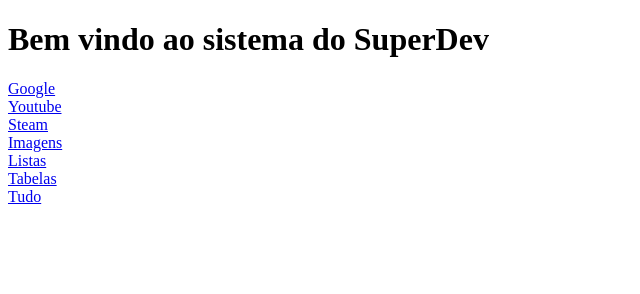
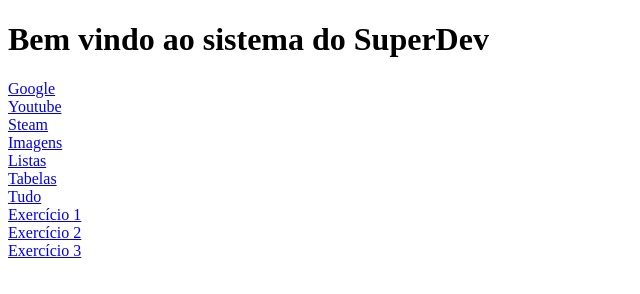
Before and after one commit to Arc-anoth/super-dev8-curso-html, a plain HTML site: page index.html in a window 1280 px wide. Shown: the whole page, without its empty margins (0-640 px from the left). Drawn offline with Linux system fonts and the light colour scheme.

Commit message:
ajustes finais exercicios

```diff
--- a/index.html
+++ b/index.html
@@ -23,7 +23,12 @@
     <a href="paginas/exemplo03-tabelas.html">Tabelas</a>
     <br>
     <a href="paginas/exemplo04-tudo.html">Tudo</a>
-
+    <br>
+    <a href="paginas/exercicios/exercicio1.html">Exercício 1</a>
+    <br>
+    <a href="paginas/exercicios/exercicio2.html">Exercício 2</a>
+    <br>
+    <a href="paginas/exercicios/exercicio3.html">Exercício 3</a>
 </body>
 
 </html>
```
Also changed, not shown: paginas/exercicios/exercicio3.html (+1 -0 lines).
